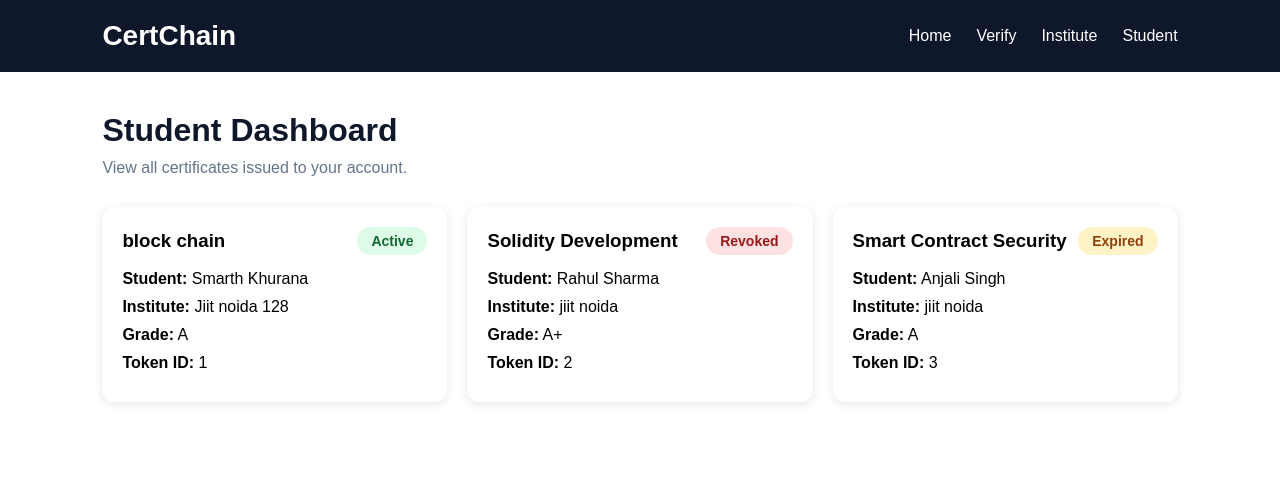
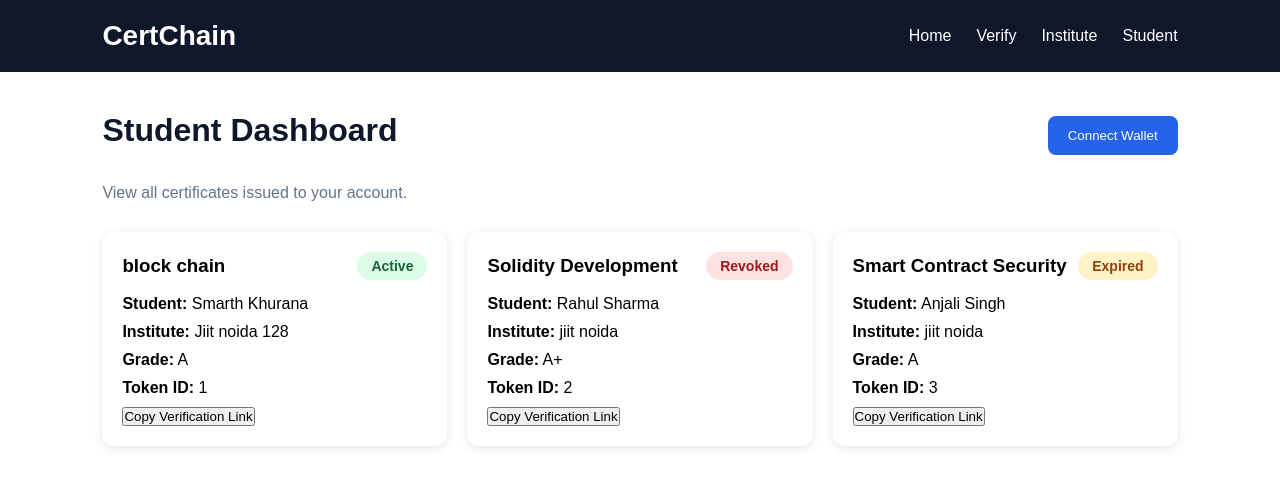
Before and after one commit to khuranasmarth06-cmd/CertiChain, a React (Vite) app: page /dashboard in a window 1280 px wide. Shown: the top 486 px of the page. Built offline with nearby package versions, Linux system fonts and the light colour scheme.

Commit message:
added qr varification and page not found on randome pages

```diff
--- a/package.json
+++ b/package.json
@@ -10,6 +10,7 @@
     "preview": "vite preview"
   },
   "dependencies": {
+    "qrcode.react": "^4.2.0",
     "react": "^19.2.6",
     "react-dom": "^19.2.6",
     "react-router-dom": "^7.18.0"
--- a/src/App.jsx
+++ b/src/App.jsx
@@ -9,6 +9,7 @@ import CompanyLogin from "./pages/CompanyLogin";
 import CompanySignup from "./pages/CompanySignup";
 import StudentLogin from "./pages/StudentLogin";
 import StudentSignup from "./pages/StudentSignup";
+import NotFound from "./pages/NotFound";
 function App() {
   return (
     <BrowserRouter>
@@ -53,6 +54,7 @@ function App() {
          path="/student/signup"
          element={<StudentSignup />}
         />
+        <Route path="*" element={<NotFound />} />
       </Routes>
     </BrowserRouter>
   );
--- a/src/components/CertificateCard.jsx
+++ b/src/components/CertificateCard.jsx
@@ -1,5 +1,10 @@
 import StatusBadge from "./StatusBadge";
 function CertificateCard({ certificate }) {
+    const copyLink = () => {
+         const url =`http://localhost:5173/verify?tokenId=${certificate.tokenId}`;
+         navigator.clipboard.writeText(url);
+         alert("Verification link copied!");
+    };
   return (
     <div className="certificate-card">
       <div className="certificate-header">
@@ -26,6 +31,9 @@ function CertificateCard({ certificate }) {
           {certificate.tokenId}
         </p>
       </div>
+      <button onClick={copyLink}>
+         Copy Verification Link
+      </button>
     </div>
   );
 }
--- /dev/null
+++ b/src/components/WalletConnect.jsx
@@ -0,0 +1,8 @@
+function WalletConnect() {
+  return (
+    <button className="wallet-btn">
+      Connect Wallet
+    </button>
+  );
+}
+export default WalletConnect;
--- a/src/pages/InstituteDashboard.jsx
+++ b/src/pages/InstituteDashboard.jsx
@@ -2,15 +2,17 @@ import Navbar from "../components/Navbar";
 import CertificateTable from "../components/CertificateTable";
 import { certificates } from "../data/certificates";
 import "../styles/Dashboard.css";
+import WalletConnect from "../components/WalletConnect";
 function InstituteDashboard() {
   return (
     <>
       <Navbar />
       <div className="dashboard">
         <div className="dashboard-header">
-          <h1>
-            Institute Dashboard
-          </h1>
+            <div className="dashboard-top">
+                <h1>Institute Dashboard</h1>
+                <WalletConnect />
+            </div>
           <p>
             Issue and manage certificates.
           </p>
--- /dev/null
+++ b/src/pages/NotFound.jsx
@@ -0,0 +1,14 @@
+function NotFound() {
+  return (
+    <div
+      style={{
+        textAlign: "center",
+        marginTop: "100px",
+      }}
+    >
+      <h1>404</h1>
+      <p>Page Not Found</p>
+    </div>
+  );
+}
+export default NotFound;
--- a/src/pages/StudentDashboard.jsx
+++ b/src/pages/StudentDashboard.jsx
@@ -3,15 +3,17 @@ import CertificateCard from "../components/CertificateCard";
 import { certificates }
 from "../data/certificates";
 import "../styles/Dashboard.css";
+import WalletConnect from "../components/WalletConnect";
 function StudentDashboard() {
   return (
     <>
       <Navbar />
       <div className="dashboard">
         <div className="dashboard-header">
-          <h1>
-            Student Dashboard
-          </h1>
+          <div className="dashboard-top">
+               <h1>Student Dashboard</h1>
+                <WalletConnect />
+         </div>
           <p>
             View all certificates issued
             to your account.
--- a/src/pages/Verify.jsx
+++ b/src/pages/Verify.jsx
@@ -4,6 +4,7 @@ import StatusBadge from "../components/StatusBadge";
 import { certificates }
 from "../data/certificates";
 import "../styles/Verify.css";
+import { QRCodeCanvas } from "qrcode.react";
 function Verify() {
   const [tokenId, setTokenId] = useState("");
   const [certificate, setCertificate] = useState(null);
@@ -87,10 +88,15 @@ function Verify() {
               }
             </p>
             <StatusBadge
-              status={
-                certificate.status
-              }
+             status={certificate.status}
             />
+            <div className="qr-section">
+                <h3>Verification QR</h3>
+                <QRCodeCanvas
+                  value={`http://localhost:5173/verify?tokenId=${certificate.tokenId}`}
+                  size={150}
+                 />
+            </div>
           </div>
         )}
       </div>
--- a/src/styles/App.css
+++ b/src/styles/App.css
@@ -73,3 +73,11 @@ button{
   background: #fef3c7;
   color: #92400e;
 }
+.wallet-btn {
+  border: none;
+  background: #2563eb;
+  color: white;
+  padding: 12px 20px;
+  border-radius: 8px;
+  cursor: pointer;
+}
--- a/src/styles/Dashboard.css
+++ b/src/styles/Dashboard.css
@@ -60,3 +60,9 @@
   padding: 8px 14px;
   border-radius: 6px;
 }
+.dashboard-top {
+  display: flex;
+  justify-content: space-between;
+  align-items: center;
+  margin-bottom: 25px;
+}
--- a/src/styles/Verify.css
+++ b/src/styles/Verify.css
@@ -33,3 +33,10 @@
 .verify-result p {
   margin: 12px 0;
 }
+.qr-section {
+  margin-top: 25px;
+  text-align: center;
+}
+.qr-section h3 {
+  margin-bottom: 15px;
+}
```
Also changed, not shown: src/services/api.js (added, +12 -0 lines), 1 other file (tests, documents, lock files or other folders).
